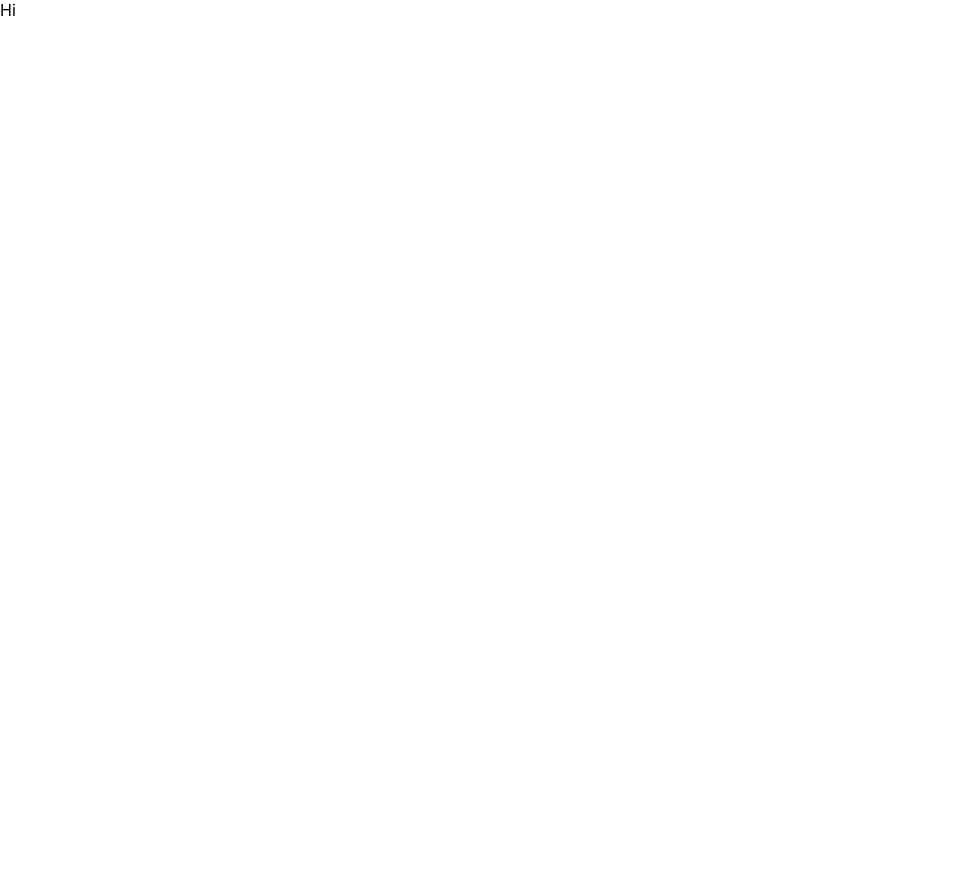
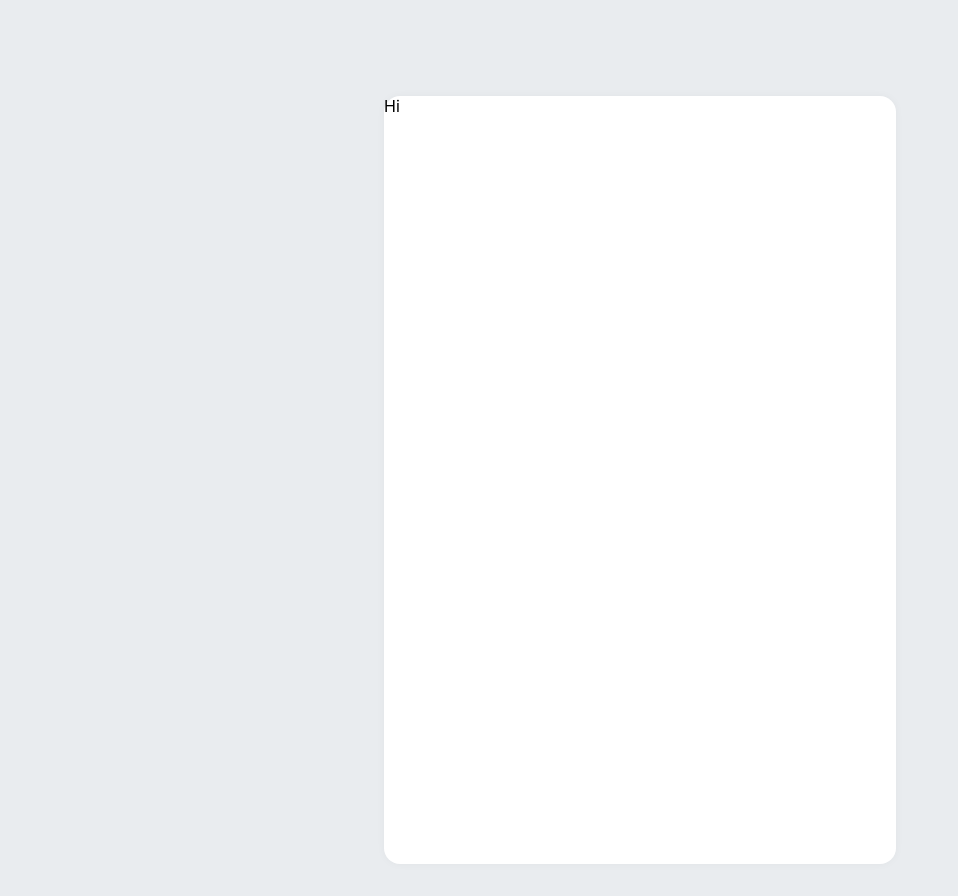
Before and after one commit to Sene68/react-recoil-typescript, a React (Create React App) app: page / in a window 1280 px wide. Shown: the whole page, without its empty margins (0-958 px from the left). Before the commit the page ends 800 px from the top, so only its background shows below. Built offline with nearby package versions, Linux system fonts and the light colour scheme.

Commit message:
메인 css 적용

```diff
--- a/src/components/TodoList.js
+++ b/src/components/TodoList.js
@@ -1,6 +1,8 @@
 
 export default function TodoList() {
     return(
-        <div>Hi</div>
+        <div className="todo-template-block">
+            Hi
+        </div>
     );
 }
--- a/src/index.css
+++ b/src/index.css
@@ -5,9 +5,34 @@ body {
     sans-serif;
   -webkit-font-smoothing: antialiased;
   -moz-osx-font-smoothing: grayscale;
+  background: #e9ecef;
 }
 
 code {
   font-family: source-code-pro, Menlo, Monaco, Consolas, 'Courier New',
     monospace;
 }
+
+.todo-template-block {
+  width: 512px;
+  height: 768px;
+
+  position: relative; /* 추후 박스 하단에 추가 버튼을 위치시키기 위한 설정 */
+  background: white;
+  border-radius: 16px;
+  box-shadow: 0 0 8px 0 rgba(0, 0, 0, 0.04);
+
+  margin: 0 auto; /* 페이지 중앙에 나타나도록 설정 */
+
+  margin-top: 96px;
+  margin-bottom: 32px;
+  display: flex;
+  flex-direction: column;
+}
+
+.todo-list-block {
+  flex: 1;
+  padding: 20px 32px;
+  padding-bottom: 48px;
+  overflow-y: auto;
+}
```
